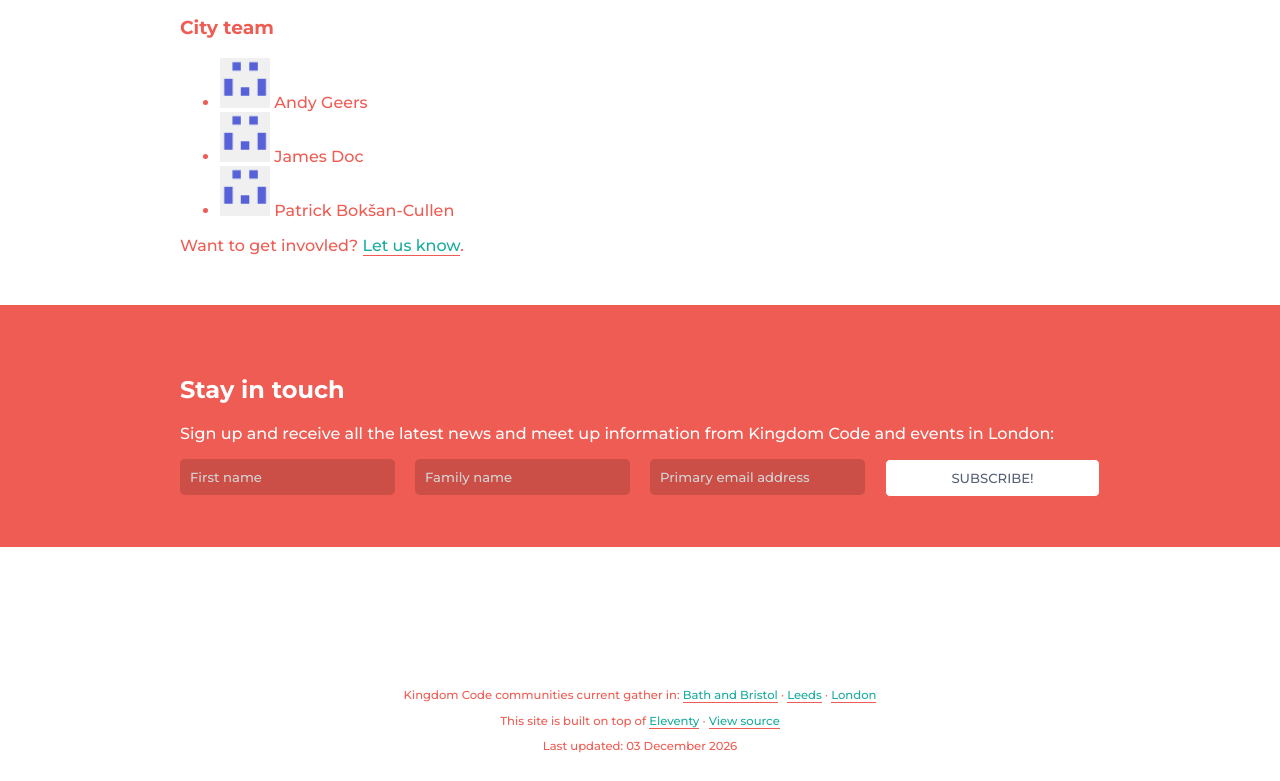
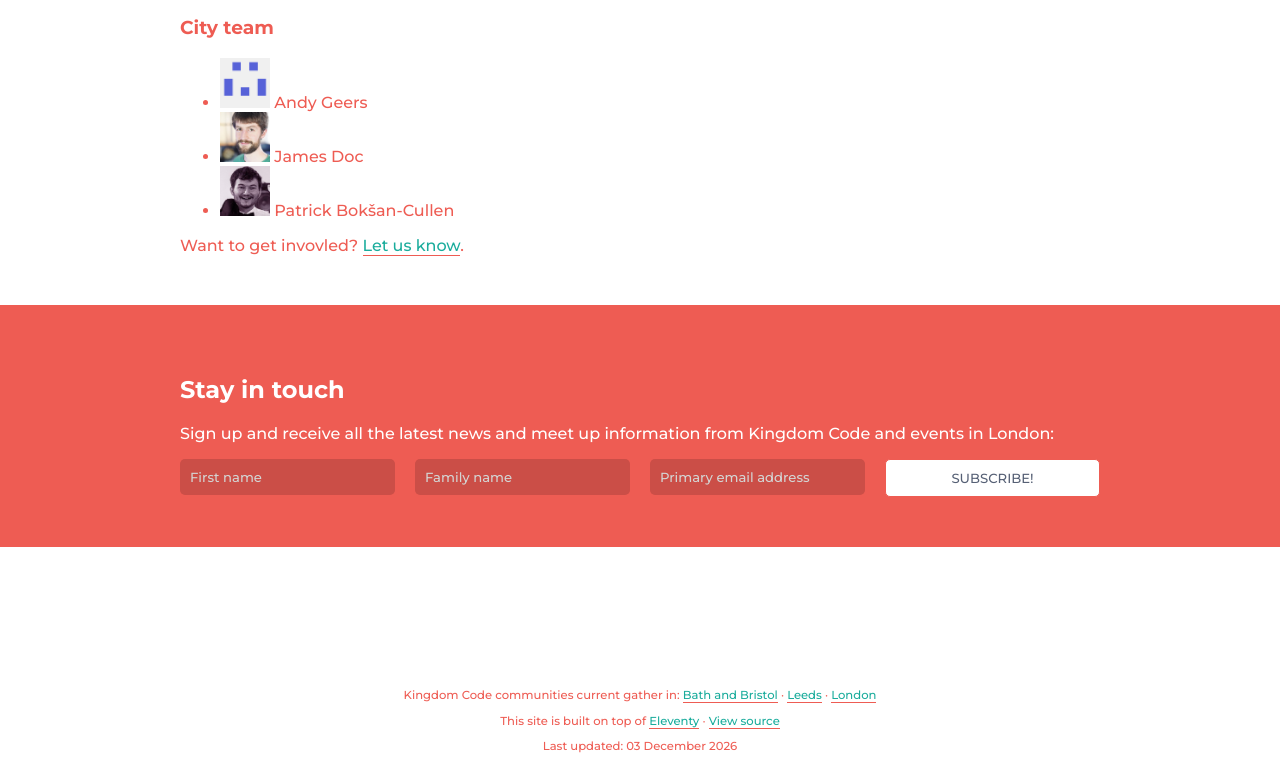
Before and after one commit to kingdom-code/kingdom-code, an Eleventy site: page src/cities/london.md in a window 1280 px wide. Shown: the part 907-1688 px from the top of the page. Built offline with nearby package versions, Linux system fonts and the light colour scheme; Eleventy itself is replaced by a stand-in of ours; files that its build step writes are made by us from their sources.

Commit message:
introduce default idea for avatars

```diff
--- /dev/null
+++ b/src/_data/default.json
@@ -0,0 +1,3 @@
+{
+  "avatar": "/_assets/people/no-avatar.png"
+}
--- a/src/_data/people.json
+++ b/src/_data/people.json
@@ -1,47 +1,40 @@
 [
   {
     "name": "Alasdair Munday",
-    "team": ["Leeds"],
-    "avatar": "/_assets/people/no-avatar.png"
+    "team": ["Leeds"]
   },
   {
     "name": "Alice Creasey",
-    "team": ["Leeds"],
-    "avatar": "/_assets/people/no-avatar.png"
+    "team": ["Leeds"]
   },
   {
     "name": "Patrick Bokšan-Cullen",
     "team": ["London"],
-    "avatar": "/_assets/people/no-avatar.png"
+    "avatar": "/_assets/people/patrick.jpg"
   },
   {
     "name": "James Isbell",
-    "team": ["Bath and Bristol"],
-    "avatar": "/_assets/people/no-avatar.png"
+    "team": ["Bath and Bristol"]
   },
   {
     "name": "Amy Silcock",
-    "team": ["Bath and Bristol"],
-    "avatar": "/_assets/people/no-avatar.png"
+    "team": ["Bath and Bristol"]
   },
   {
     "name": "Andy Geers",
-    "team": ["London", "Leadership", "BUILD"],
-    "avatar": "/_assets/people/no-avatar.png"
+    "team": ["London", "Leadership", "BUILD"]
   },
   {
     "name": "James Doc",
     "team": ["London", "Leadership", "BUILD"],
-    "avatar": "/_assets/people/no-avatar.png"
+    "avatar": "/_assets/people/doc.png"
   },
   {
     "name": "Sam Peckham",
-    "team": ["Leadership", "BUILD"],
-    "avatar": "/_assets/people/no-avatar.png"
+    "team": ["Leadership", "BUILD"]
   },
   {
     "name": "Arun Mahtani",
-    "team": ["Leadership", "BUILD"],
-    "avatar": "/_assets/people/no-avatar.png"
+    "team": ["Leadership", "BUILD"]
   }
 ]
--- a/src/_includes/blocks/people.njk
+++ b/src/_includes/blocks/people.njk
@@ -8,8 +8,12 @@
 
       {% if cityName in person.team %}
         <li>
+          {% if person.avatar %}
             <image src="{{person.avatar}}" style="width:50px;height:50px;">
-            {{person.name}}
+          {% else %}
+            <image src="{{default.avatar}}" style="width:50px;height:50px;">
+          {% endif %}
+          {{person.name}}
         </li>
       {% endif %}
 
```
Also changed, not shown: src/_assets/people/doc.png (added), src/_assets/people/patrick.jpg (added).
